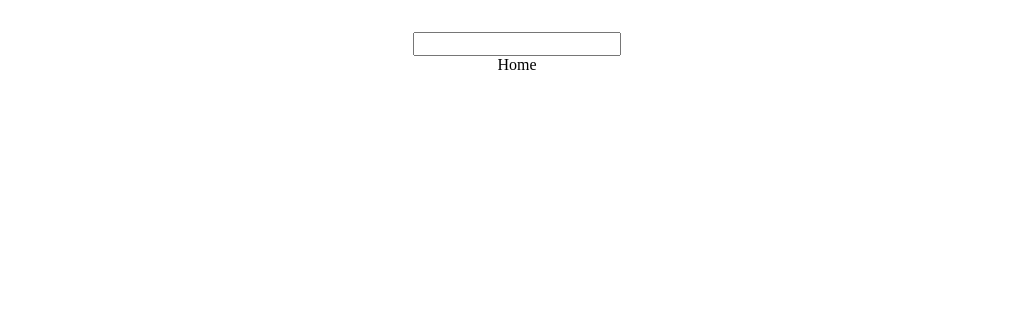
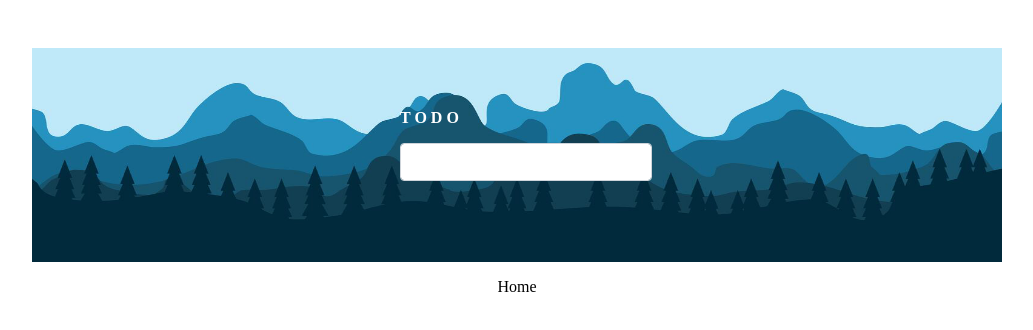
Before and after one commit to ismlslckk/todo-list-app, a React (Vite) app: page / in a window 1280 px wide. Shown: the top 330 px of the page, without its empty margins (123-1156 px from the left). Built offline with nearby package versions, Linux system fonts and the light colour scheme; sample sign-in values are in the browser's storage.

Commit message:
WIP: a619983 header page is implementing

```diff
--- a/src/App.scss
+++ b/src/App.scss
@@ -2,47 +2,27 @@
 
 
 #root {
-  max-width: 1280px ;
+  max-width: 1280px;
   margin: 0 auto;
   padding: 2rem;
   text-align: center;
 }
 
-.logo {
-  height: 6em;
-  padding: 1.5em;
-  will-change: filter;
-  transition: filter 300ms;
+:root {
+  --white: white;
 }
 
-.logo:hover {
-  filter: drop-shadow(0 0 2em #646cffaa);
+
+.form-control {
+  display: block;
+  width: 100%;
+  padding: 0.375rem 0.75rem;
+  font-size: 1rem;
+  line-height: 1.5;
+  color: #495057;
+  background-color: #fff;
+  background-clip: padding-box;
+  border: 1px solid #ced4da;
+  border-radius: 0.25rem;
+  transition: border-color .15s ease-in-out, box-shadow .15s ease-in-out;
 }
-
-.logo.react:hover {
-  filter: drop-shadow(0 0 2em #61dafbaa);
-}
-
-@keyframes logo-spin {
-  from {
-    transform: rotate(0deg);
-  }
-
-  to {
-    transform: rotate(360deg);
-  }
-}
-
-@media (prefers-reduced-motion: no-preference) {
-  a:nth-of-type(2) .logo {
-    animation: logo-spin infinite 20s linear;
-  }
-}
-
-.card {
-  padding: 2em;
-}
-
-.read-the-docs {
-  color: #888;
-}
--- /dev/null
+++ b/src/components/atoms/InnerWrapper/index.tsx
@@ -0,0 +1,9 @@
+import './innerwrapper.scss';
+
+const InnerWrapper = (props: any) => (
+  <div className="innerWrapper">
+    {props.children}
+  </div>
+);
+
+export default InnerWrapper;
--- /dev/null
+++ b/src/components/atoms/InnerWrapper/innerwrapper.scss
@@ -0,0 +1,7 @@
+.innerWrapper{
+    display: flex;
+    justify-content: center;
+    align-items: center;
+    width: 100%;
+    max-width: 100%;
+}
--- a/src/components/atoms/Input/index.tsx
+++ b/src/components/atoms/Input/index.tsx
@@ -1,6 +1,13 @@
-const Input = () => (
+const Input = (props:any) => (
 
-  <div>test</div>
+  <div>
+    <input
+      name={props.name}
+      value={props.value}
+      onChange={(e) => props.onChange(e.target.value)}
+      className="form-control"
+    />
+  </div>
 );
 
 export default Input;
--- /dev/null
+++ b/src/components/atoms/Input/input.scss
@@ -0,0 +1,3 @@
+.test{
+    color:red;
+}
--- a/src/components/atoms/Wrapper/wrapper.scss
+++ b/src/components/atoms/Wrapper/wrapper.scss
@@ -3,7 +3,7 @@
     justify-content: center;
     padding: 1rem;
 
-    @media screen and (max-width: 640px) {
+    @media (1px <= width <= 640px) {
         padding: 0.5rem;
     }
 }
--- a/src/components/atoms/index.ts
+++ b/src/components/atoms/index.ts
@@ -1 +1,2 @@
 export { default as Wrapper } from './Wrapper/index';
+export { default as InnerWrapper } from './InnerWrapper/index';
--- a/src/components/index.ts
+++ b/src/components/index.ts
@@ -1,2 +1,3 @@
 export { default as Header } from '@components/organisms/Header';
 export { default as Footer } from '@components/organisms/Footer';
+export { default as AddTodoInput } from '@components/molecules/AddTodoInput';
--- /dev/null
+++ b/src/components/molecules/AddTodoInput/addtodoinput.scss
@@ -0,0 +1,3 @@
+.test{
+    color:red;
+}
--- /dev/null
+++ b/src/components/organisms/Header/header.module.scss
@@ -0,0 +1,20 @@
+.header {
+    width: 50%;
+    background-size: 100% 100%;
+    background-position: center;
+    background-image: url('/images/mountain.png');
+    padding: 44.86px 193px 81px 185px;
+    display: flex;
+    flex-direction: column;
+    align-items: center;
+}
+
+.todoHeaderText {
+    color: var(--white);
+    font-weight: bold;
+    display: flex;
+}
+
+.inputTodo {
+    margin-left: 2px;
+}
--- a/src/components/organisms/Header/index.tsx
+++ b/src/components/organisms/Header/index.tsx
@@ -1,32 +1,23 @@
-import { useState } from 'react';
-import { useAppDispatch } from '../../../store';
-import { add } from '@/features/todo/todoSlice';
-import { Todo } from '@/types';
+import { InnerWrapper, Wrapper } from '@/components/atoms';
+import styles from './header.module.scss';
+import { AddTodoInput } from '@/components';
 
-const Header = () => {
-  const [titleInput, setTitleInput] = useState('');
+const Headerv2 = () => (
+  <Wrapper>
+    <InnerWrapper>
+      <div className={styles.header}>
+        <div>
+          <div className={styles.todoHeaderText}>
+            <p>T O D O</p>
+          </div>
+          <div>
+            <AddTodoInput />
+          </div>
+        </div>
 
-  /*   const todos = useAppSelector((state) => state.todos); */
-  const dispatch = useAppDispatch();
+      </div>
+    </InnerWrapper>
+  </Wrapper>
+);
 
-  const onFormSubmit = (event:any) => {
-    event.preventDefault();
-    setTitleInput('');
-    const todo = { title: titleInput } as Todo;
-    dispatch(add(todo));
-  };
-
-  return (
-
-    <form onSubmit={onFormSubmit}>
-      <input
-        name="title"
-        value={titleInput}
-        onChange={(e) => setTitleInput(e.target.value)}
-      />
-    </form>
-
-  );
-};
-
-export default Header;
+export default Headerv2;
```
Also changed, not shown: .stylelintrc.json, public/images/mountain.png (added), 1 other file (tests, documents, lock files or other folders).
